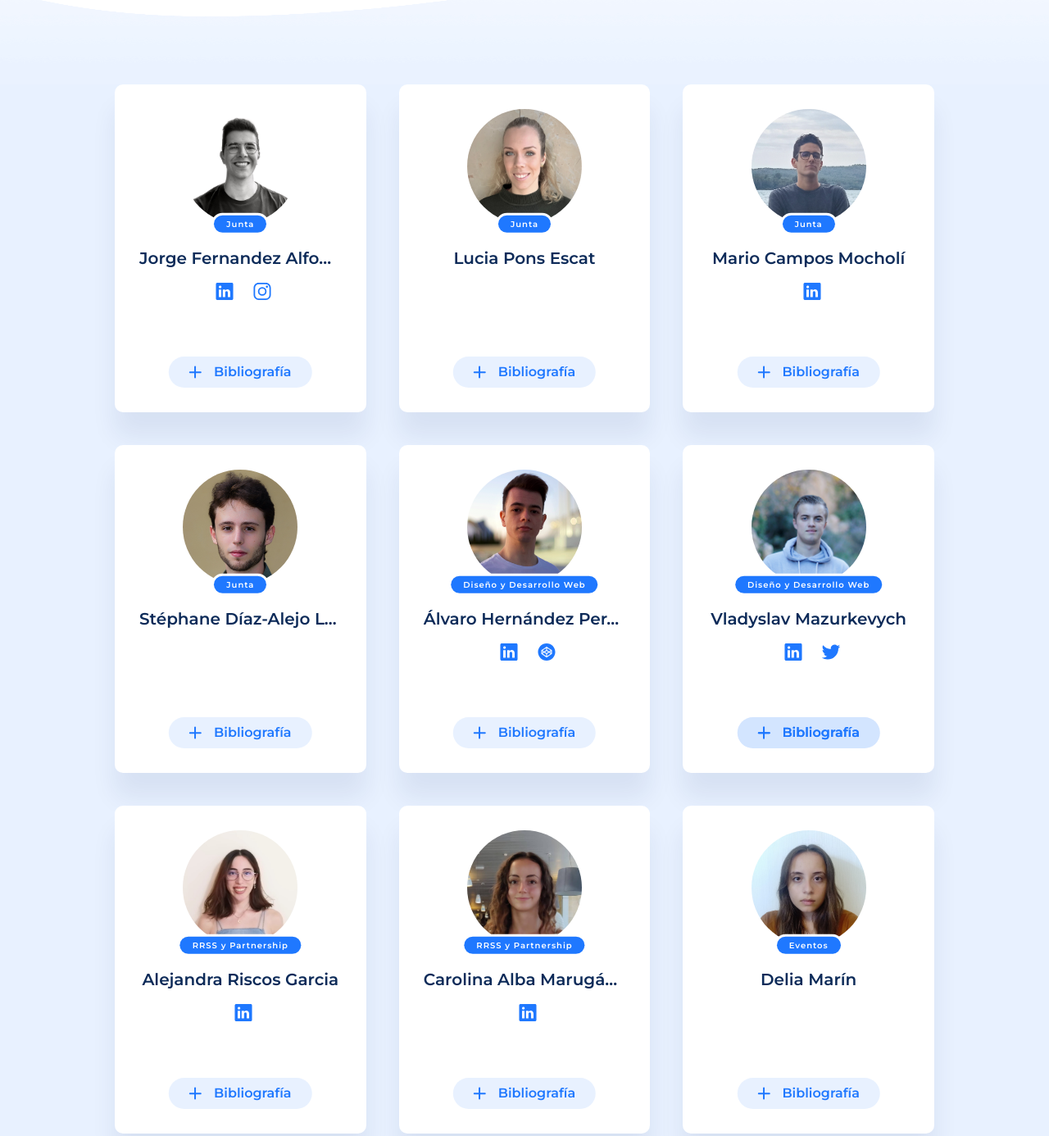
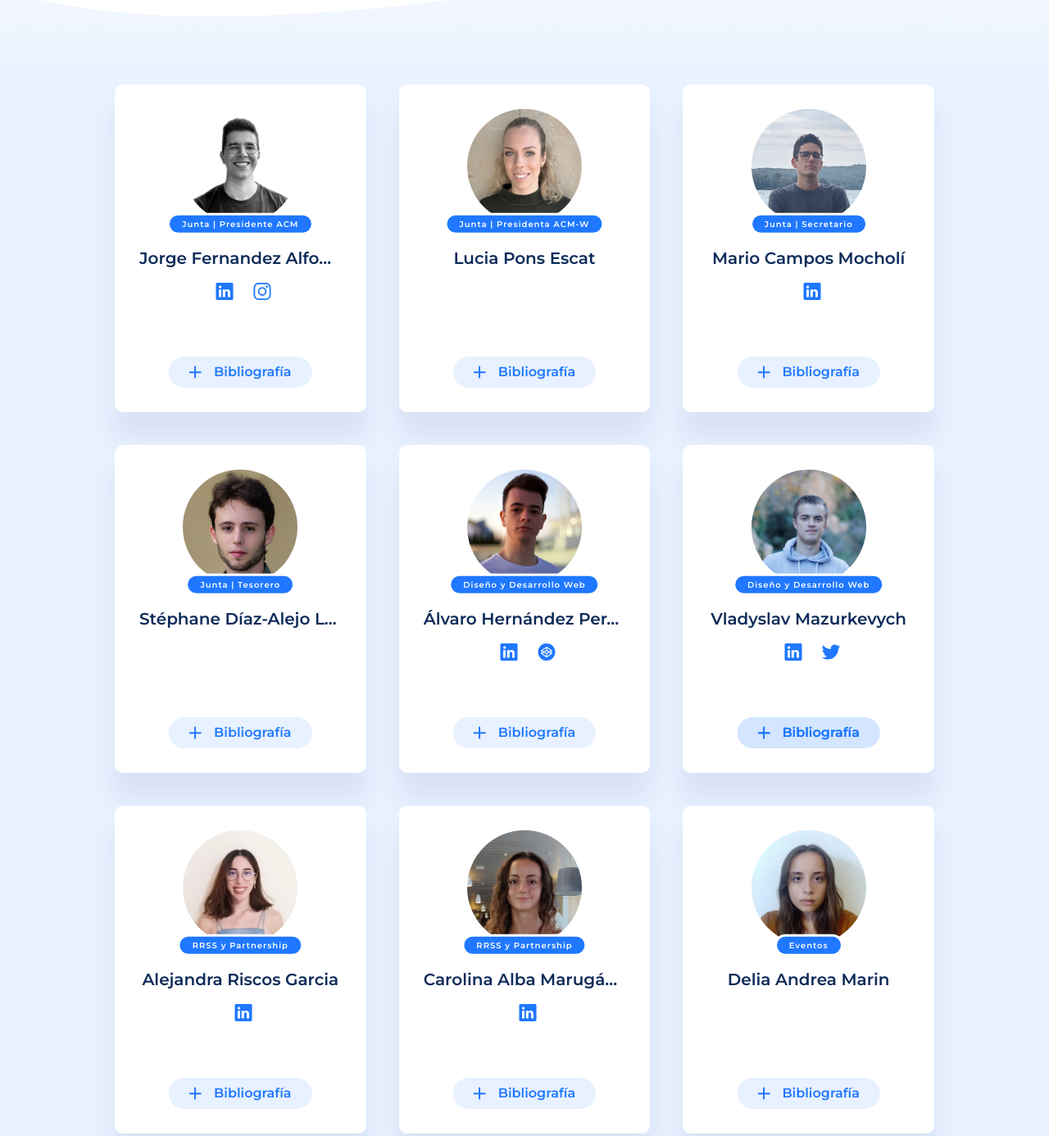
Before and after one commit to SrVladyslav/ACM_C, a plain HTML site: page equipo/index.html in a window 1280 px wide. Shown: the part 280-1666 px from the top of the page at 82% size. Drawn offline with nearby package versions, Linux system fonts and the light colour scheme.

Commit message:
Mario 4 Secretario

```diff
--- a/equipo/index.html
+++ b/equipo/index.html
@@ -75,7 +75,7 @@
                 style="
                   background-image: url(../src/img/team/jorge-fernandez-alfonso.jpg);
                 "
-                data-team="Junta"
+                data-team="Junta | Presidente ACM"
               ></div>
               <p class="name">
                 Jorge Fernandez Alfonso
@@ -93,7 +93,7 @@
                 style="
                   background-image: url(../src/img/team/lucia-pons-escat.jpg);
                 "
-                data-team="Junta"
+                data-team="Junta | Presidenta ACM-W"
               ></div>
               <p class="name">
                 Lucia Pons Escat
@@ -110,7 +110,7 @@
                 style="
                   background-image: url(../src/img/team/mario-campos-mocholi.jpg);
                 "
-                data-team="Junta"
+                data-team="Junta | Secretario"
               ></div>
               <p class="name">
                 Mario Campos Mocholí
@@ -128,7 +128,7 @@
                 style="
                   background-image: url(../src/img/team/stephane-diaz-alejo.jpeg);
                 "
-                data-team="Junta"
+                data-team="Junta | Tesorero"
               ></div>
               <p class="name">
                 Stéphane Díaz-Alejo León
@@ -221,10 +221,10 @@
                 data-team="Eventos"
               ></div>
               <p class="name">
-                Delia Marín
+                Delia Andrea Marin
               </p>
               <p class="bio">
-                Delia Andreea Marin actualmente estudia en el Grado de Ingeniería Informática. Siempre le ha gustado todo lo referente a la tecnología y especialmente el mundo de los videojuegos. También muestra interés por la ciberseguridad.
+                Delia Andrea Marin actualmente estudia en el Grado de Ingeniería Informática. Siempre le ha gustado todo lo referente a la tecnología y especialmente el mundo de los videojuegos. También muestra interés por la ciberseguridad.
               </p>
               <span class="showbio">Bibliografía</span>
             </div>
@@ -273,7 +273,7 @@
                 data-team="Eventos"
               ></div>
               <p class="name">
-                Yael Moros Davel
+                Yael Moros Daval
               </p>
               <p class="bio">
                 Yael Moros estudia segundo del grado en Ingeniería Informática. Desde pequeña ha mostrado interés por la tecnología y las matemáticas. Actualmente, le llama la atención el campo de la Inteligencia Artificial.
```
